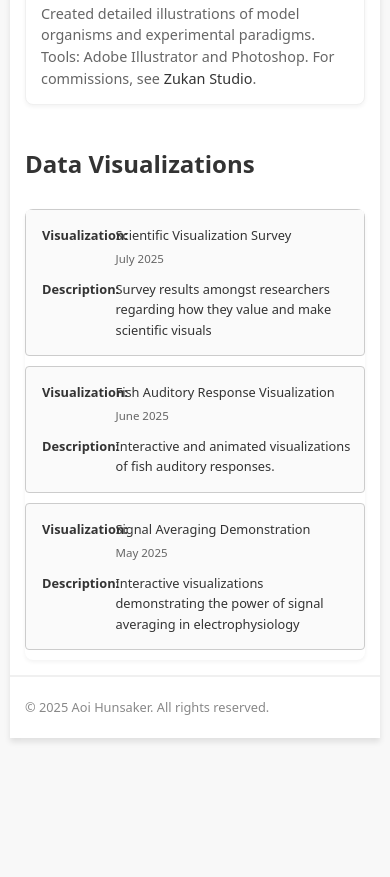
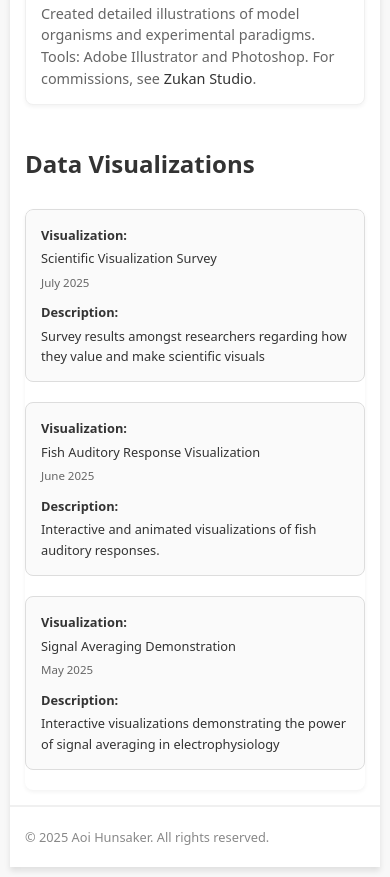
Before and after one commit to aoih-uw/aoi-research-portfolio, a plain HTML site: page index.html in a window 390 px wide. Shown: the part 3036-3913 px from the top of the page. Before the commit the page ends 3784 px from the top, so only its background shows below. Drawn offline with Linux system fonts and the light colour scheme.

Commit message:
Update index.html

```diff
--- a/index.html
+++ b/index.html
@@ -568,47 +568,50 @@
             .viz-table {
                 font-size: 0.8em;
                 display: block;
-                overflow-x: auto;
-                white-space: nowrap;
             }
 
-            .viz-table thead,
+            .viz-table thead {
+                display: none;
+            }
+
             .viz-table tbody,
-            .viz-table th,
-            .viz-table td,
-            .viz-table tr {
+            .viz-table tr,
+            .viz-table td {
                 display: block;
             }
 
-            .viz-table thead tr {
-                position: absolute;
-                top: -9999px;
-                left: -9999px;
-            }
-
             .viz-table tr {
-                border: 1px solid #ccc;
-                margin-bottom: 10px;
-                padding: 10px;
-                border-radius: 4px;
+                border: 1px solid #ddd;
+                margin-bottom: 20px;
+                padding: 15px;
+                border-radius: 8px;
                 background-color: #fafafa;
-                white-space: normal;
             }
 
             .viz-table td {
                 border: none;
-                padding: 5px 0;
-                position: relative;
-                padding-left: 25%;
+                padding: 0;
+                margin-bottom: 10px;
             }
 
-            .viz-table td:before {
-                content: attr(data-label) ": ";
-                position: absolute;
-                left: 6px;
-                width: 20%;
+            .viz-table td:first-child::before {
+                content: "Visualization: ";
                 font-weight: bold;
                 color: #333;
+                display: block;
+                margin-bottom: 3px;
+            }
+
+            .viz-table td:last-child::before {
+                content: "Description: ";
+                font-weight: bold;
+                color: #333;
+                display: block;
+                margin-bottom: 3px;
+            }
+
+            .viz-table td:last-child {
+                margin-bottom: 0;
             }
 
             footer {
```
